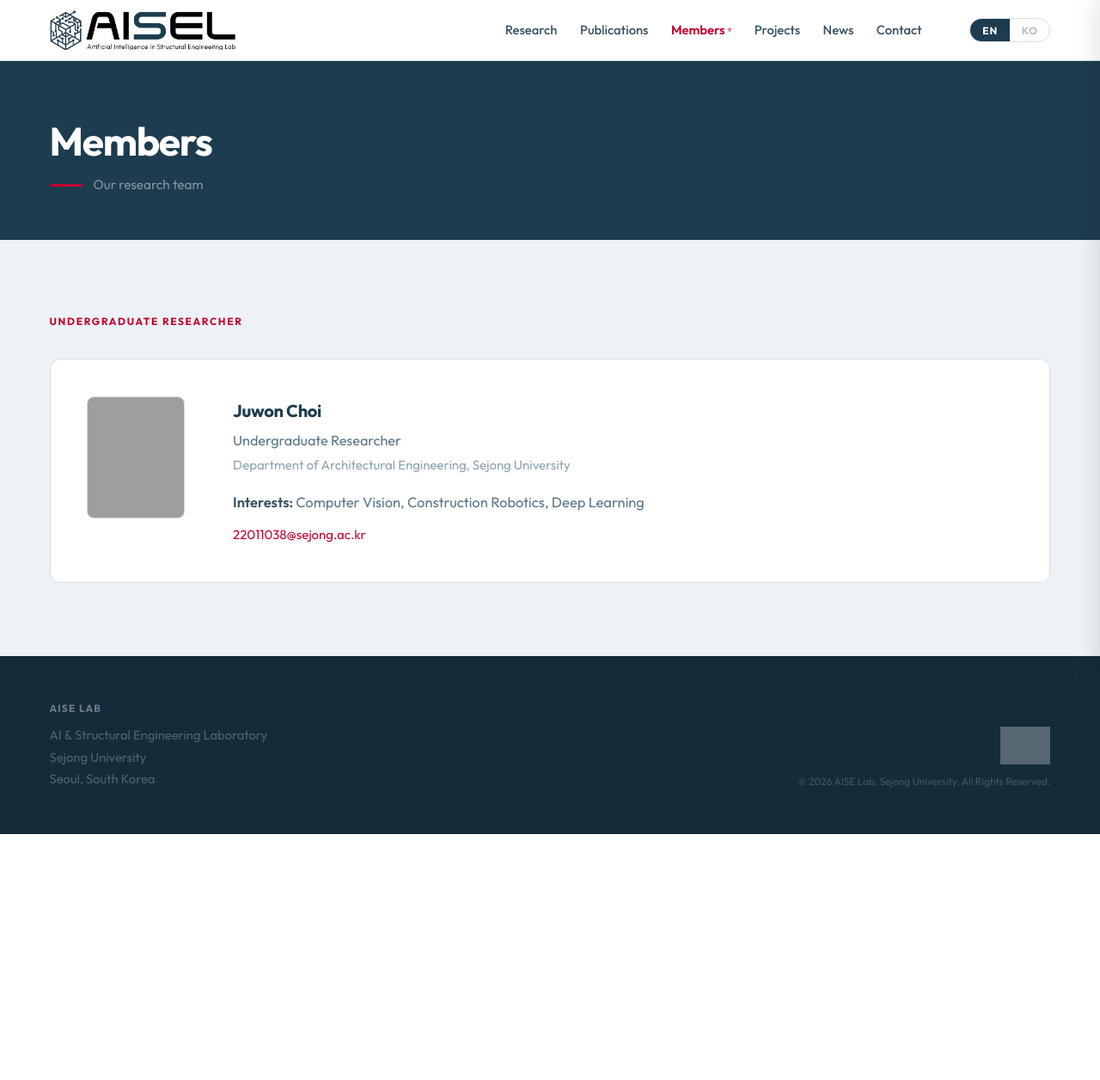
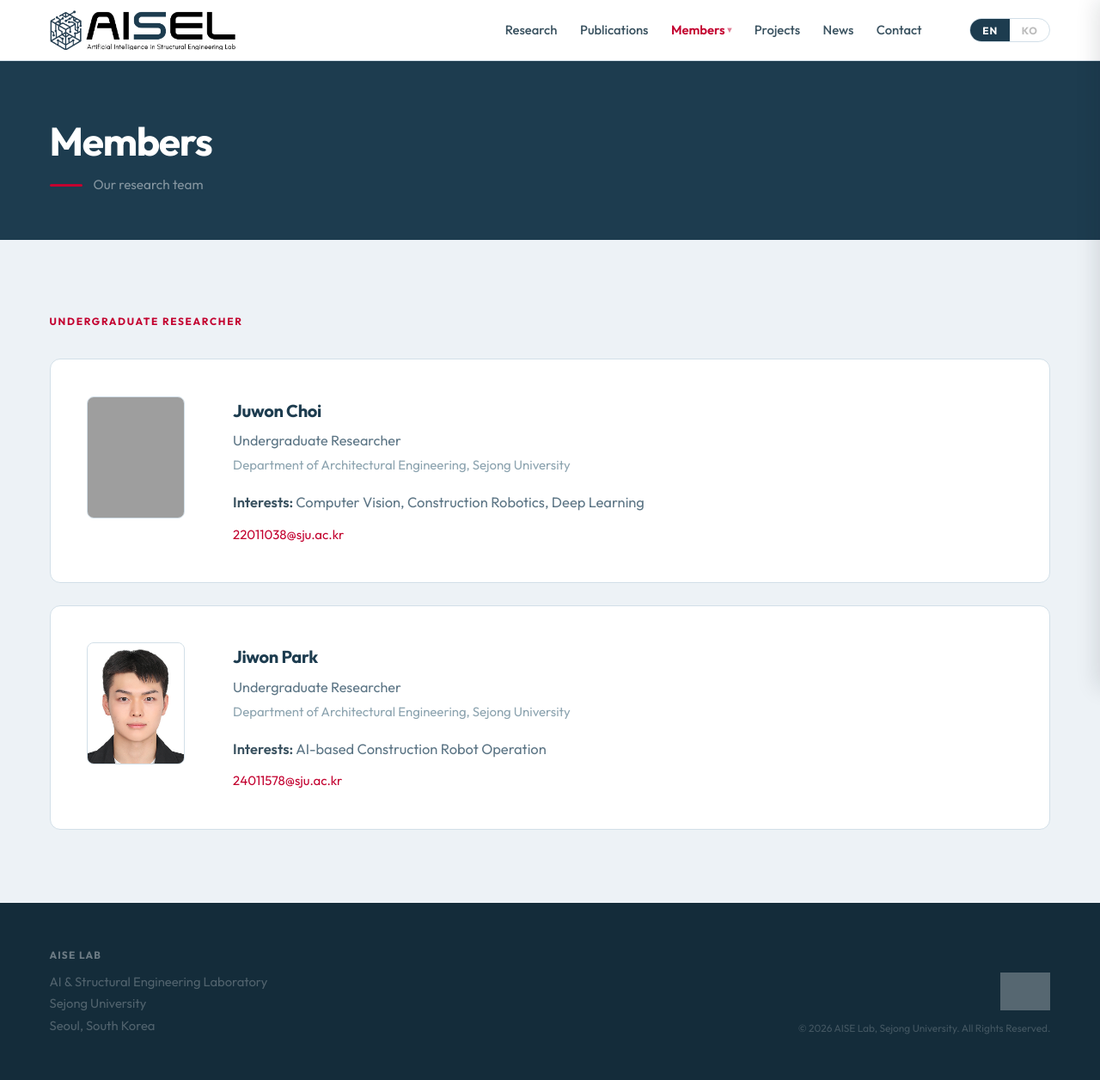
Before and after one commit to juwon3056-cmyk/aiselab.github.io, a plain HTML site: page people.html in a window 1280 px wide. Shown: the whole page at 86% size. Before the commit the page ends 970 px from the top, so only its background shows below. Drawn offline with Linux system fonts and the light colour scheme; grey boxes are pictures that could not be loaded.

Commit message:
Update people.html

```diff
--- a/people.html
+++ b/people.html
@@ -399,18 +399,27 @@ footer .box{
   </div>
   <button class="hbg" aria-label="Menu"><span></span><span></span><span></span></button>
 </div></header>
-<div class="drawer shut"><ul><li><a href="research.html">Research</a></li><li><a href="publications.html">Publications</a></li><li class="dd"><a href="#" style="cursor:default" class="on">Members</a><div class="dd-m"><a href="professor.html">Professor</a><a href="people.html" class="on">Researchers</a></div></li><li><a href="projects.html">Projects</a></li><li><a href="news.html">News</a></li><li><a href="contact.html">Contact</a></li><li style="border-top:1px solid var(--border);margin-top:.5rem"><a href="people-ko.html" style="color:var(--red);font-size:.9rem">→ 한국어</a></li></ul></div><div class="ph"><div class="box"><h1>Members</h1><div class="ph-bar"><div class="ph-rule"></div><p>Our research team</p></div></div></div><section class="ss"><div class="box"><div class="ppl-lbl">Undergraduate Researcher</div><div class="mc"><img src="images/juwon-choi.png" alt="Juwon Choi"><div class="mi"><h3>Juwon Choi</h3><p class="rnk">Undergraduate Researcher</p><p class="dept">Department of Architectural Engineering, Sejong University</p><p class="ints"><strong>Interests: </strong>Computer Vision, Construction Robotics, Deep Learning</p><a href="mailto:22011038@sejong.ac.kr" class="em">22011038@sejong.ac.kr</a></div></div></div></section><footer><div class="box">
+<div class="drawer shut"><ul><li><a href="research.html">Research</a></li><li><a href="publications.html">Publications</a></li><li class="dd"><a href="#" style="cursor:default" class="on">Members</a><div class="dd-m"><a href="professor.html">Professor</a><a href="people.html" class="on">Researchers</a></div></li><li><a href="projects.html">Projects</a></li><li><a href="news.html">News</a></li><li><a href="contact.html">Contact</a></li><li style="border-top:1px solid var(--border);margin-top:.5rem"><a href="people-ko.html" style="color:var(--red);font-size:.9rem">→ 한국어</a></li></ul></div><div class="ph"><div class="box"><h1>Members</h1><div class="ph-bar"><div class="ph-rule"></div><p>Our research team</p></div></div></div><section class="ss"><div class="box"><div class="ppl-lbl">Undergraduate Researcher</div><div class="mc"><img src="images/juwon-choi.png" alt="Juwon Choi"><div class="mi"><h3>Juwon Choi</h3><p class="rnk">Undergraduate Researcher</p><p class="dept">Department of Architectural Engineering, Sejong University</p><p class="ints"><strong>Interests: </strong>Computer Vision, Construction Robotics, Deep Learning</p><a href="mailto:22011038@sju.ac.kr" class="em">22011038@sju.ac.kr</a></div></div>
+
+<div class="mc" style="margin-top:var(--s3)">
+  <img src="images/jiwon-park.jpg" alt="Jiwon Park" style="background:var(--surf)">
+  <div class="mi">
+    <h3>Jiwon Park</h3>
+    <p class="rnk">Undergraduate Researcher</p>
+    <p class="dept">Department of Architectural Engineering, Sejong University</p>
+    <p class="ints"><strong>Interests: </strong>AI-based Construction Robot Operation</p>
+    <a href="mailto:24011578@sju.ac.kr" class="em">24011578@sju.ac.kr</a>
+  </div>
+</div>
+
+</div></section><footer><div class="box">
   <div class="fl"><h4>AISE Lab</h4><p>AI &amp; Structural Engineering Laboratory</p><p>Sejong University</p><p>Seoul, South Korea</p></div>
   <div class="fr"><img src="images/sejong-logo.png" alt="Sejong University"><span>© 2026 AISE Lab, Sejong University. All Rights Reserved.</span></div>
 </div></footer>
-<script>
+<script data-cfasync="false" src="/cdn-cgi/scripts/5c5dd728/cloudflare-static/email-decode.min.js"></script><script data-cfasync="false" src="/cdn-cgi/scripts/5c5dd728/cloudflare-static/email-decode.min.js"></script><script>
 (function(){
   var btn=document.querySelector('.hbg'),dr=document.querySelector('.drawer');
   if(!btn||!dr)return;
   btn.addEventListener('click',function(e){e.stopPropagation();btn.classList.toggle('open');dr.classList.toggle('shut');document.body.style.overflow=dr.classList.contains('shut')?'':'hidden'});
   dr.querySelectorAll('a').forEach(function(a){a.addEventListener('click',function(){btn.classList.remove('open');dr.classList.add('shut');document.body.style.overflow=''})});
-  dr.querySelectorAll('.dd>a').forEach(function(a){a.addEventListener('click',function(e){if(window.innerWidth<=820){e.preventDefault();this.parentElement.classList.toggle('open')}})});
-  document.addEventListener('click',function(e){if(!btn.contains(e.target)&&!dr.contains(e.target)){btn.classList.remove('open');dr.classList.add('shut');document.body.style.overflow=''}});
-  window.addEventListener('resize',function(){if(window.innerWidth>820){btn.classList.remove('open');dr.classList.add('shut');document.body.style.overflow=''}});
-})();
-</script></body></html>
+  dr.querySelectorAll('.dd>a').forEach(function(a){a.addEventListener('click',f
```
